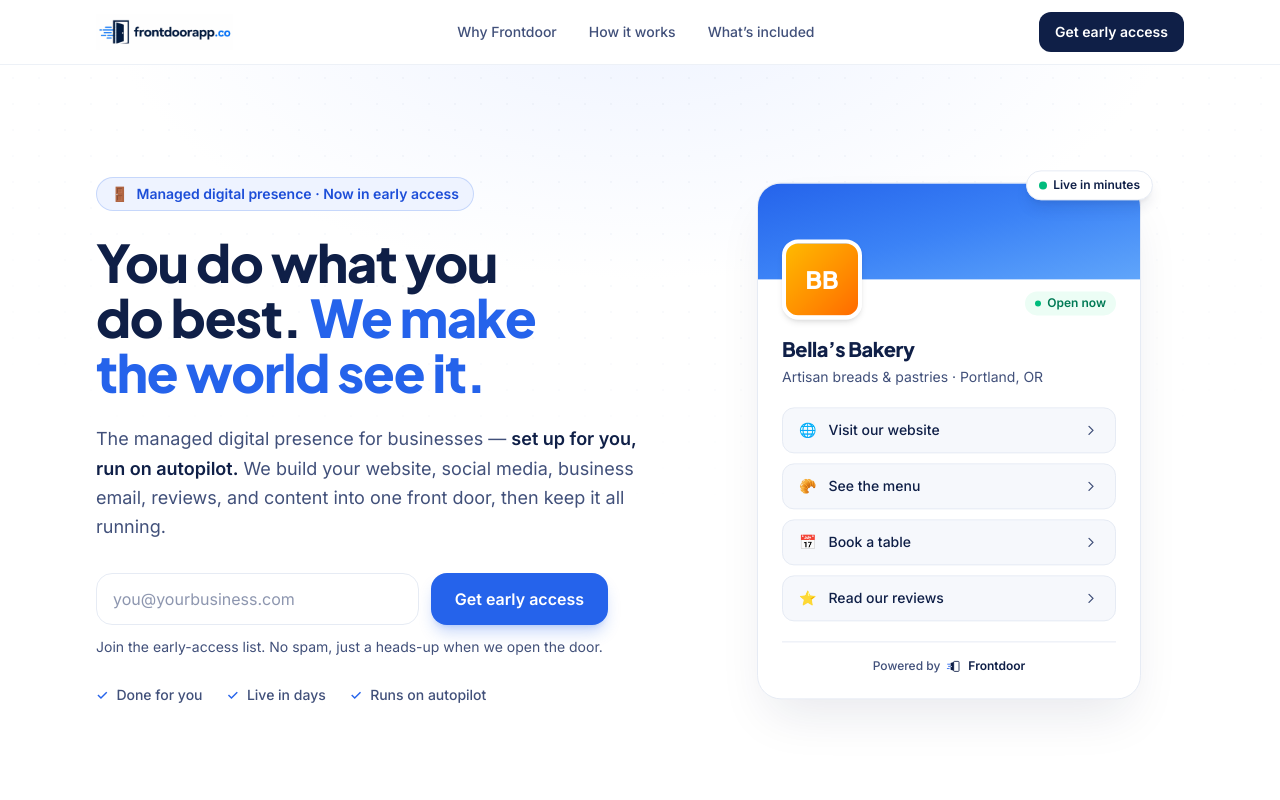
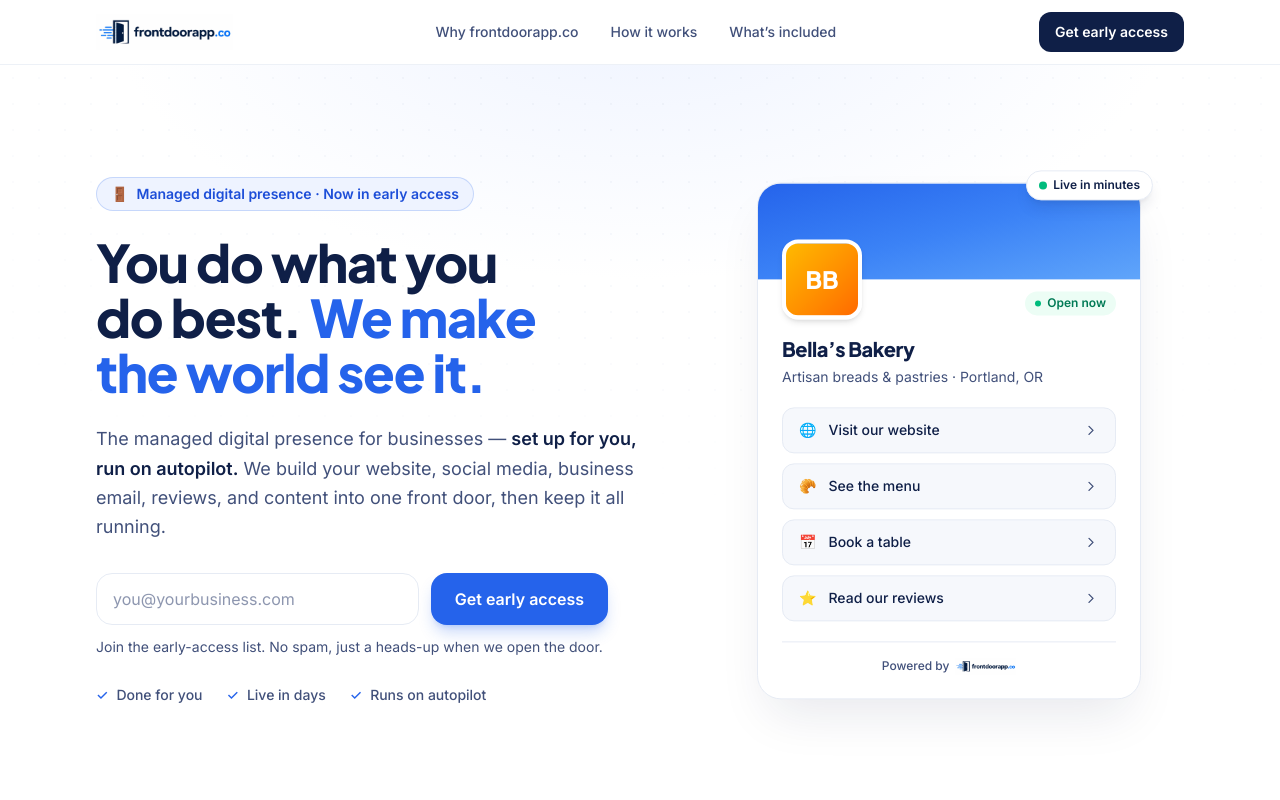
Before and after one commit to engrkenjitanaka/frontdoorapp-web, a Next.js app: page / in a window 1280 px wide. Shown: the top 800 px of the page. Built offline with nearby package versions, Linux system fonts and the light colour scheme.

Commit message:
feat: refinements.

```diff
--- a/app/layout.tsx
+++ b/app/layout.tsx
@@ -16,20 +16,20 @@ const jakarta = Plus_Jakarta_Sans({
 });
 
 const SITE_URL = "https://frontdoorapp.co";
-const TITLE = "Frontdoor — The managed digital presence for business";
+const TITLE = "frontdoorapp.co — The managed digital presence for business";
 const DESCRIPTION =
-  "You do what you do best — we make the world see it. Frontdoor sets up your entire online presence (website, social media, business email, reviews, content) and keeps it running on autopilot.";
+  "You do what you do best — we make the world see it. frontdoorapp.co sets up your entire online presence (website, social media, business email, reviews, content) and keeps it running on autopilot.";
 
 export const metadata: Metadata = {
   metadataBase: new URL(SITE_URL),
   title: {
     default: TITLE,
-    template: "%s · Frontdoor",
+    template: "%s · frontdoorapp.co",
   },
   description: DESCRIPTION,
-  applicationName: "Frontdoor",
+  applicationName: "frontdoorapp.co",
   keywords: [
-    "Frontdoor",
+    "frontdoorapp.co",
     "frontdoorapp",
     "digital presence",
     "online presence for business",
@@ -38,14 +38,14 @@ export const metadata: Metadata = {
     "link in bio for business",
     "business listing",
   ],
-  authors: [{ name: "Frontdoor" }],
-  creator: "Frontdoor",
-  publisher: "Frontdoor",
+  authors: [{ name: "frontdoorapp.co" }],
+  creator: "frontdoorapp.co",
+  publisher: "frontdoorapp.co",
   alternates: { canonical: SITE_URL },
   openGraph: {
     type: "website",
     url: SITE_URL,
-    siteName: "Frontdoor",
+    siteName: "frontdoorapp.co",
     title: TITLE,
     description: DESCRIPTION,
     images: [
--- a/components/CTA.tsx
+++ b/components/CTA.tsx
@@ -12,7 +12,7 @@ export function CTA() {
             Be first through the door.
           </h2>
           <p className="mx-auto mt-4 max-w-xl text-lg leading-relaxed text-ink-soft">
-            Frontdoor is onboarding its first businesses. Join the early-access list and
+            frontdoorapp.co is onboarding its first businesses. Join the early-access list and
             we’ll set up your entire digital presence — and let you know the moment we
             open the door.
           </p>
--- a/components/EmailCapture.tsx
+++ b/components/EmailCapture.tsx
@@ -57,7 +57,7 @@ export function EmailCapture({
         }`}
       >
         <span aria-hidden="true">✅</span>
-        You’re on the list — we’ll be in touch the moment Frontdoor opens.
+        You’re on the list — we’ll be in touch the moment frontdoorapp.co opens.
       </div>
     );
   }
--- a/components/Features.tsx
+++ b/components/Features.tsx
@@ -65,7 +65,7 @@ export function Features() {
           </h2>
           <p className="mt-4 text-lg leading-relaxed text-ink-soft">
             Everything customers need to find, trust, and reach you — built and run by
-            Frontdoor.
+            frontdoorapp.co.
           </p>
         </div>
 
--- a/components/Footer.tsx
+++ b/components/Footer.tsx
@@ -10,14 +10,14 @@ export function Footer() {
           <div className="max-w-sm">
             <Wordmark tone="white" />
             <p className="mt-4 text-sm leading-relaxed text-white/60">
-              Open the door to your business’s online presence. Set it up once, and
-              focus on what you do best.
+              Open the door to your business’s online presence — we set it up and keep
+              it running, so you can focus on what you do best.
             </p>
           </div>
 
           <nav className="flex flex-col gap-3 text-sm" aria-label="Footer">
             <span className="text-xs font-semibold uppercase tracking-wider text-white/40">
-              Frontdoor
+              frontdoorapp.co
             </span>
             <a href="#features" className="text-white/70 transition-colors hover:text-white">
               Features
@@ -37,7 +37,7 @@ export function Footer() {
         </div>
 
         <div className="mt-12 flex flex-col items-center justify-between gap-4 border-t border-white/10 pt-6 text-sm text-white/50 sm:flex-row">
-          <p>© 2026 Frontdoor · frontdoorapp.co</p>
+          <p>© 2026 frontdoorapp.co</p>
           <p className="inline-flex items-center gap-2">
             <span aria-hidden="true">🚧</span> Early development — building in the open.
           </p>
--- a/components/Header.tsx
+++ b/components/Header.tsx
@@ -1,7 +1,7 @@
 import Image from "next/image";
 
 const navLinks = [
-  { href: "#problem", label: "Why Frontdoor" },
+  { href: "#problem", label: "Why frontdoorapp.co" },
   { href: "#how", label: "How it works" },
   { href: "#included", label: "What’s included" },
 ];
--- a/components/PresenceCard.tsx
+++ b/components/PresenceCard.tsx
@@ -1,4 +1,4 @@
-import { DoorMark } from "./DoorMark";
+import Image from "next/image";
 import { IconChevron } from "./icons";
 
 const links = [
@@ -52,8 +52,13 @@ export function PresenceCard() {
 
           <div className="mt-5 flex items-center justify-center gap-1.5 border-t border-line pt-4 text-xs font-medium text-ink-soft">
             <span>Powered by</span>
-            <DoorMark className="h-4 w-4 text-ink" lineClassName="text-brand" />
-            <span className="font-semibold text-ink">Frontdoor</span>
+            <Image
+              src="/logo-lockup.png"
+              alt="frontdoorapp.co"
+              width={1520}
+              height={400}
+              className="h-4 w-auto"
+            />
           </div>
         </div>
       </div>
--- a/components/Wordmark.tsx
+++ b/components/Wordmark.tsx
@@ -4,8 +4,8 @@ type WordmarkProps = {
 };
 
 /**
- * Text wordmark — "Frontdoor" with "door" in brand blue, matching the brand
- * lockup. Used where the full logo image isn't ideal (e.g. the dark footer).
+ * Text wordmark — "frontdoorapp.co" with ".co" in brand blue, matching the
+ * brand lockup. Used where the full logo image isn't ideal (e.g. the dark footer).
  */
 export function Wordmark({ className = "", tone = "ink" }: WordmarkProps) {
   const isWhite = tone === "white";
@@ -15,7 +15,7 @@ export function Wordmark({ className = "", tone = "ink" }: WordmarkProps) {
         isWhite ? "text-white" : "text-ink"
       } ${className}`}
     >
-      Front<span className={isWhite ? "text-brand-glow" : "text-brand"}>door</span>
+      frontdoorapp<span className={isWhite ? "text-brand-glow" : "text-brand"}>.co</span>
     </span>
   );
 }
```
Also changed, not shown: 1 other file (tests, documents, lock files or other folders).
